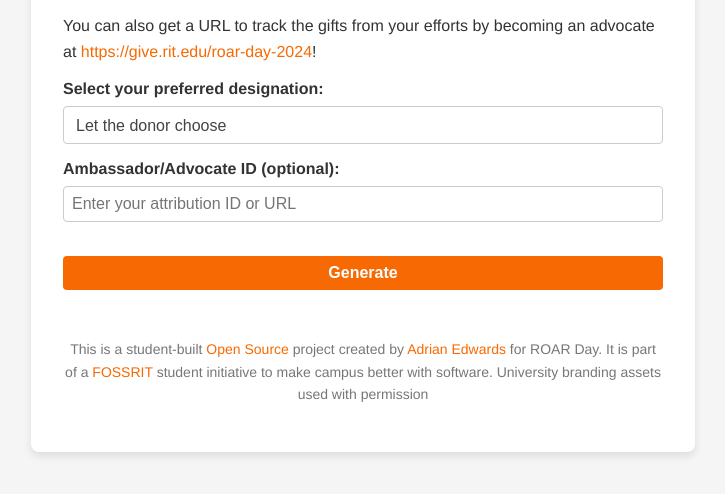
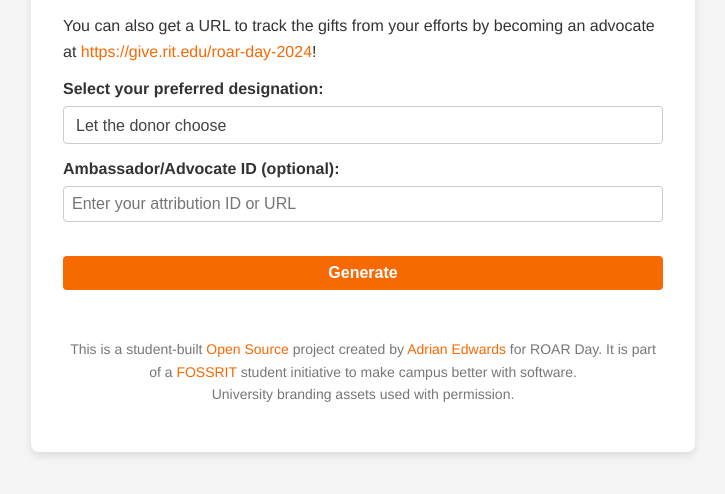
Before and after one commit to MoralCode/AdvancementURLFiller, a website: page index.html in a window 1280 px wide. Shown: the part 184-678 px from the top of the page, without its empty margins (277-1002 px from the left). Drawn offline with nearby package versions, Linux system fonts and the light colour scheme; no server answers.

Commit message:
credit grammar

```diff
--- a/index.html
+++ b/index.html
@@ -61,7 +61,7 @@
 		</div>
 
 		<footer>
-			<p class="credit">This is a student-built <a href="https://github.com/MoralCode/AdvancementURLFiller">Open Source</a> project created by <a href="https://www.adriancedwards.com">Adrian Edwards</a> for ROAR Day. It is part of a <a href="https://fossrit.github.io/">FOSSRIT</a> student initiative to make campus better with software. University branding assets used with permission</p>
+			<p class="credit">This is a student-built <a href="https://github.com/MoralCode/AdvancementURLFiller">Open Source</a> project created by <a href="https://www.adriancedwards.com">Adrian Edwards</a> for ROAR Day. It is part of a <a href="https://fossrit.github.io/">FOSSRIT</a> student initiative to make campus better with software.<br> University branding assets used with permission.</p>
 		</footer>
 	</div>
 
```
